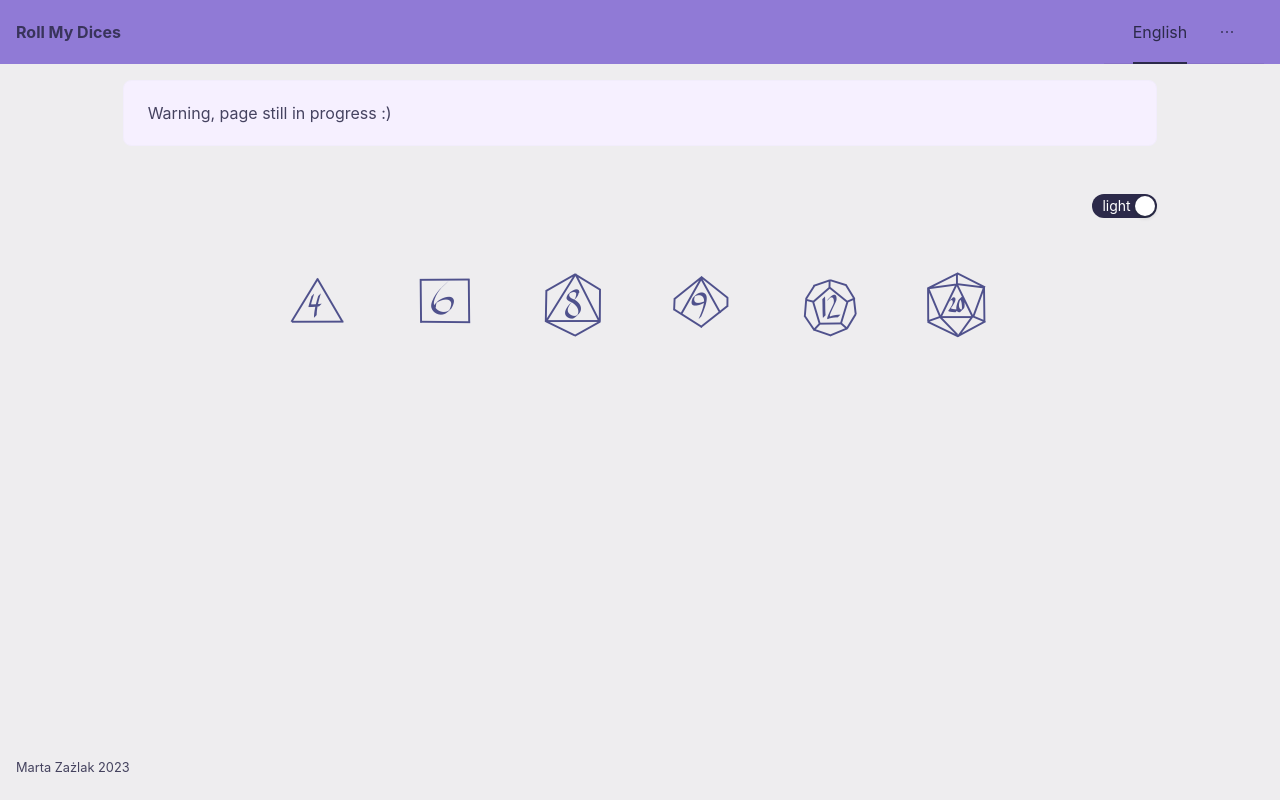
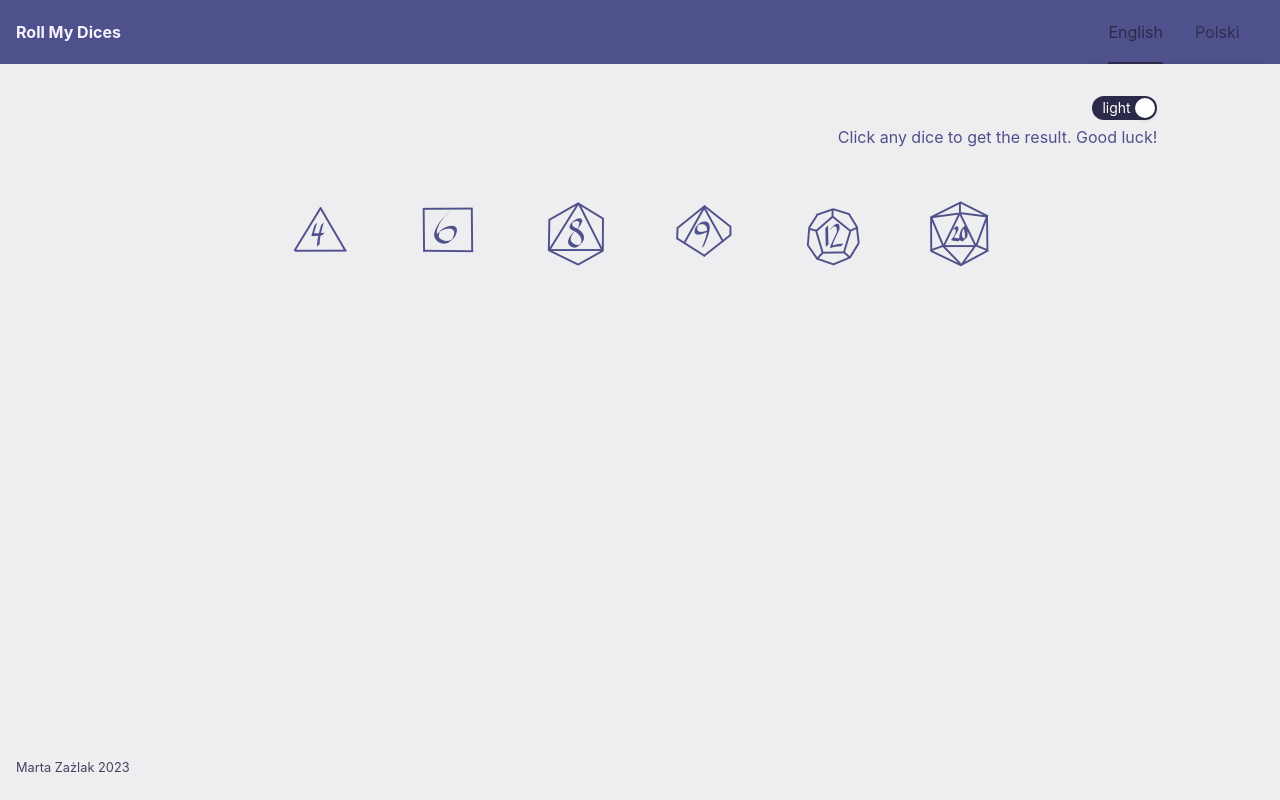
Before and after one commit to NdV66/roll-my-dices, a React (Create React App) app: page / in a window 1280 px wide. Built offline with nearby package versions, Linux system fonts and the light colour scheme.

Commit message:
info text

```diff
--- a/src/defaults.ts
+++ b/src/defaults.ts
@@ -11,5 +11,5 @@ export const DEFAULTS = {
     DICE_MIN: 1,
     DICE_NUMBER: 1,
 
-    STILL_IN_DEVELOPMENT: true,
+    STILL_IN_DEVELOPMENT: false,
 };
--- a/src/langs/en.ts
+++ b/src/langs/en.ts
@@ -5,6 +5,7 @@ export const TEXTS_EN: TTranslations = {
     APP_NAME: 'Roll My Dices',
     AUTHOR: 'Marta Zażlak',
     DEV_INFO: 'Warning, page still in progress :)',
+    INFO: 'Click any dice to get the result. Good luck!',
 
     CURRENT_LANG: 'English',
     ...LANGS,
--- a/src/langs/pl.ts
+++ b/src/langs/pl.ts
@@ -5,6 +5,7 @@ export const TEXTS_PL: TTranslations = {
     APP_NAME: 'Roll My Dices',
     AUTHOR: 'Marta Zażlak',
     DEV_INFO: 'Uwaga, strona jeszcze się robi :)',
+    INFO: 'Kliknij kostkę i zobacz, co się wylosowało. Powodzenia!',
 
     CURRENT_LANG: 'Polski',
     ...LANGS,
--- a/src/styles/fonts.css
+++ b/src/styles/fonts.css
@@ -2,3 +2,8 @@
     font-family: GamingDice;
     src: url('../assets/GamingDice.ttf');
 }
+
+@font-face {
+    font-family: GamingDiceStandard;
+    src: url('../assets/GamingDiceStandard.ttf');
+}
--- a/src/styles/rollFont.style.ts
+++ b/src/styles/rollFont.style.ts
@@ -1 +1,2 @@
 export const ROLL_FONT_NAME = 'GamingDice';
+export const ROLL_FONT_NAME_STANDARD = 'GamingDiceStandard';
--- a/src/types/langs.ts
+++ b/src/types/langs.ts
@@ -12,6 +12,7 @@ export type TTranslations = {
     APP_NAME: string;
     AUTHOR: string;
     DEV_INFO: string;
+    INFO: string;
 
     CURRENT_LANG: string;
     LANGS: TTranslationsLang[];
--- a/src/view/elements/DiceButton.tsx
+++ b/src/view/elements/DiceButton.tsx
@@ -1,6 +1,49 @@
+/** @jsxImportSource @emotion/react */
+import { css } from '@emotion/react';
+import { ROLL_FONT_NAME } from '../../styles/rollFont.style';
+import { TTheme } from '../../types';
+
 type Props = {
     onClick: () => void;
-    text: string;
+    displayValue: string;
+    theme: TTheme;
 };
 
-export const DiceButton: React.FC<Props> = ({ onClick, text }) => <button onClick={onClick}>{text}</button>;
+export const DiceButton: React.FC<Props> = ({ onClick, displayValue, theme }) => {
+    const themedStyles = styles(theme);
+
+    return (
+        <div onClick={onClick} css={themedStyles.rollButton} role="button">
+            <span css={themedStyles.dice}>{displayValue}</span>
+        </div>
+    );
+};
+
+const size = 80;
+
+const styles = (theme: TTheme) => ({
+    rollButton: css`
+        cursor: pointer;
+
+        width: ${size}px;
+        height: ${size}px;
+        border-radius: 50%;
+
+        display: flex;
+        justify-content: center;
+        align-items: center;
+
+        margin: ${theme.baseSpace}px ${3 * theme.baseSpace}px;
+        color: ${theme.accent};
+
+        &:hover {
+            background: ${theme.accent};
+            color: ${theme.background};
+        }
+    `,
+    dice: css`
+        font-family: ${ROLL_FONT_NAME};
+        font-size: ${4 * theme.fontSize}px;
+        margin-right: -6px;
+    `,
+});
--- a/src/view/page/ChangeAppLangElement.tsx
+++ b/src/view/page/ChangeAppLangElement.tsx
@@ -2,11 +2,12 @@
 import { css } from '@emotion/react';
 
 import { Menu } from 'antd';
+import { TTheme } from '../../types';
 import { useChangeLangElementViewModel } from '../../viewModels/useChangeLangElementViewModel';
 
 export const ChangeAppLangElement = () => {
-    const { onClickItem, appLang, items } = useChangeLangElementViewModel();
-    const themedStyles = styles();
+    const { onClickItem, appLang, items, theme } = useChangeLangElementViewModel();
+    const themedStyles = styles(theme);
 
     return (
         <>
@@ -16,16 +17,33 @@ export const ChangeAppLangElement = () => {
                 selectedKeys={[appLang]}
                 onClick={onClickItem}
                 css={themedStyles.menu}
+                color="red"
             />
         </>
     );
 };
 
-const styles = () => ({
+const styles = (theme: TTheme) => ({
     menu: css`
         background: none;
-        width: 160px;
+        width: 180px;
         display: flex;
         justify-content: center;
+
+        //TODO
+        // color: ${theme.background};
+
+        // &.ant-menu > .ant-menu-item:hover,
+        // &.ant-menu > .ant-menu-submenu:hover,
+        // &.ant-menu > .ant-menu-item-active,
+        // &.ant-menu > .ant-menu-submenu-active,
+        // &.ant-menu > .ant-menu-item-open,
+        // &.ant-menu > .ant-menu-submenu-open,
+        // &.ant-menu > .ant-menu-item-selected,
+        // &.ant-menu > .ant-menu-submenu-selected {
+        //     color: ${theme.background} !important;
+        //     border: none !important;
+        //     font-weight: 700;
+        // }
     `,
 });
--- a/src/view/page/Page.tsx
+++ b/src/view/page/Page.tsx
@@ -81,7 +81,6 @@ const styles = (theme: TTheme) => ({
     theme: css`
         display: flex;
         justify-content: flex-end;
-        margin-bottom: ${5 * theme.baseSpace}px;
     `,
     header: css`
         &.ant-layout-header {
@@ -89,7 +88,8 @@ const styles = (theme: TTheme) => ({
             justify-content: space-between;
             padding-inline: 0;
             padding: 0 ${2 * theme.baseSpace}px;
-            background: ${theme.secondary};
+            background: ${theme.accent};
+            color: ${theme.background};
         }
     `,
 });
--- a/src/view/page/RollsElement.tsx
+++ b/src/view/page/RollsElement.tsx
@@ -1,21 +1,22 @@
 /** @jsxImportSource @emotion/react */
 import { css } from '@emotion/react';
 
-import { ROLL_FONT_NAME } from '../../styles/rollFont.style';
+import { ROLL_FONT_NAME_STANDARD } from '../../styles/rollFont.style';
 import { TTheme } from '../../types';
 import { useRollsElementViewModel } from '../../viewModels';
+import { DiceButton } from '../elements';
 
 export const RollsElement: React.FC = () => {
-    const { rollsElementData, theme, rawRollDice } = useRollsElementViewModel();
+    const { rollsElementData, theme, rawRollDice, translations } = useRollsElementViewModel();
     const themedStyles = styles(theme);
 
     return (
         <>
+            <div css={themedStyles.info}>{translations.INFO}</div>
+
             <div css={themedStyles.rollsWrapper}>
                 {rollsElementData.map((el) => (
-                    <div key={el.key} onClick={el.roll} css={themedStyles.rollButton} role="button">
-                        {el.displayValue}
-                    </div>
+                    <DiceButton key={el.key} onClick={el.roll} theme={theme} displayValue={el.displayValue} />
                 ))}
             </div>
 
@@ -24,45 +25,25 @@ export const RollsElement: React.FC = () => {
     );
 };
 
-const size = 80;
-
 const styles = (theme: TTheme) => ({
+    info: css`
+        text-align: right;
+        margin: ${theme.baseSpace}px 0;
+        color: ${theme.accent};
+    `,
     rollsWrapper: css`
         display: flex;
         flex-wrap: wrap;
         justify-content: center;
 
-        margin-bottom: ${5 * theme.baseSpace}px;
-    `,
-    rollButton: css`
-        display: inline-block;
-        cursor: pointer;
-
-        color: ${theme.accent};
-
-        font-family: ${ROLL_FONT_NAME};
-        font-size: ${4 * theme.fontSize}px;
-
-        width: ${size}px;
-        height: ${size}px;
-        border-radius: 50%;
-
-        display: flex;
-        justify-content: center;
-        align-items: center;
-
-        margin: ${theme.baseSpace}px ${3 * theme.baseSpace}px;
-
-        &:hover {
-            // background: ${theme.accent};
-        }
+        margin: ${5 * theme.baseSpace}px 0;
     `,
     rawRollResult: css`
         display: flex;
         justify-content: center;
         align-items: center;
 
-        font-family: ${ROLL_FONT_NAME};
+        font-family: ${ROLL_FONT_NAME_STANDARD};
         font-size: ${8 * theme.fontSize}px;
         color: ${theme.primary};
     `,
--- a/src/viewModels/useChangeLangElementViewModel.ts
+++ b/src/viewModels/useChangeLangElementViewModel.ts
@@ -35,5 +35,6 @@ export const useChangeLangElementViewModel = () => {
         onClickItem,
         appLang: appContext.appLang,
         items,
+        theme: appContext.theme,
     };
 };
--- a/src/viewModels/useRollsElementViewModel.ts
+++ b/src/viewModels/useRollsElementViewModel.ts
@@ -30,5 +30,6 @@ export const useRollsElementViewModel = () => {
         rollsElementData,
         rawRollDice,
         theme,
+        translations,
     };
 };
```
